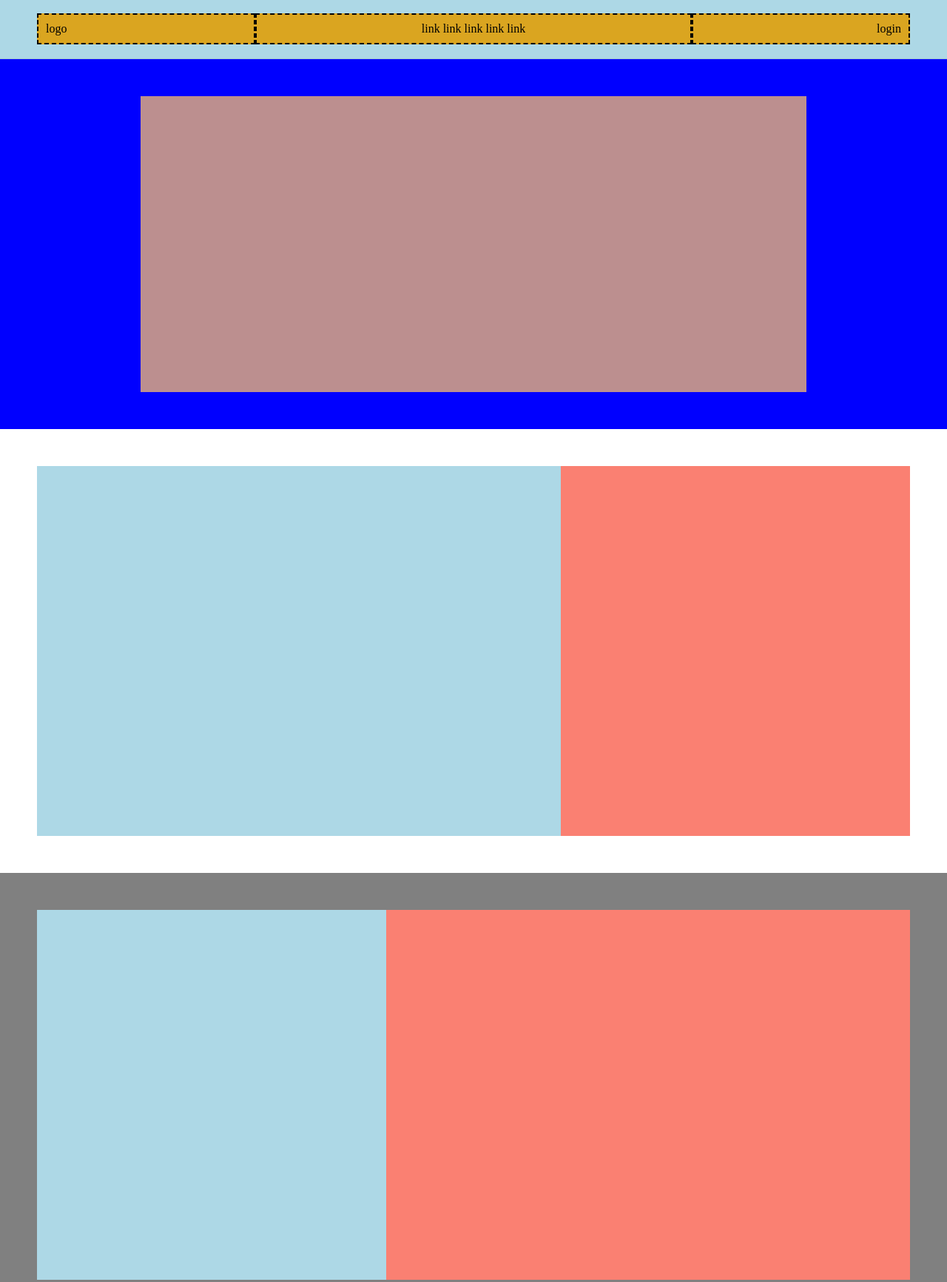
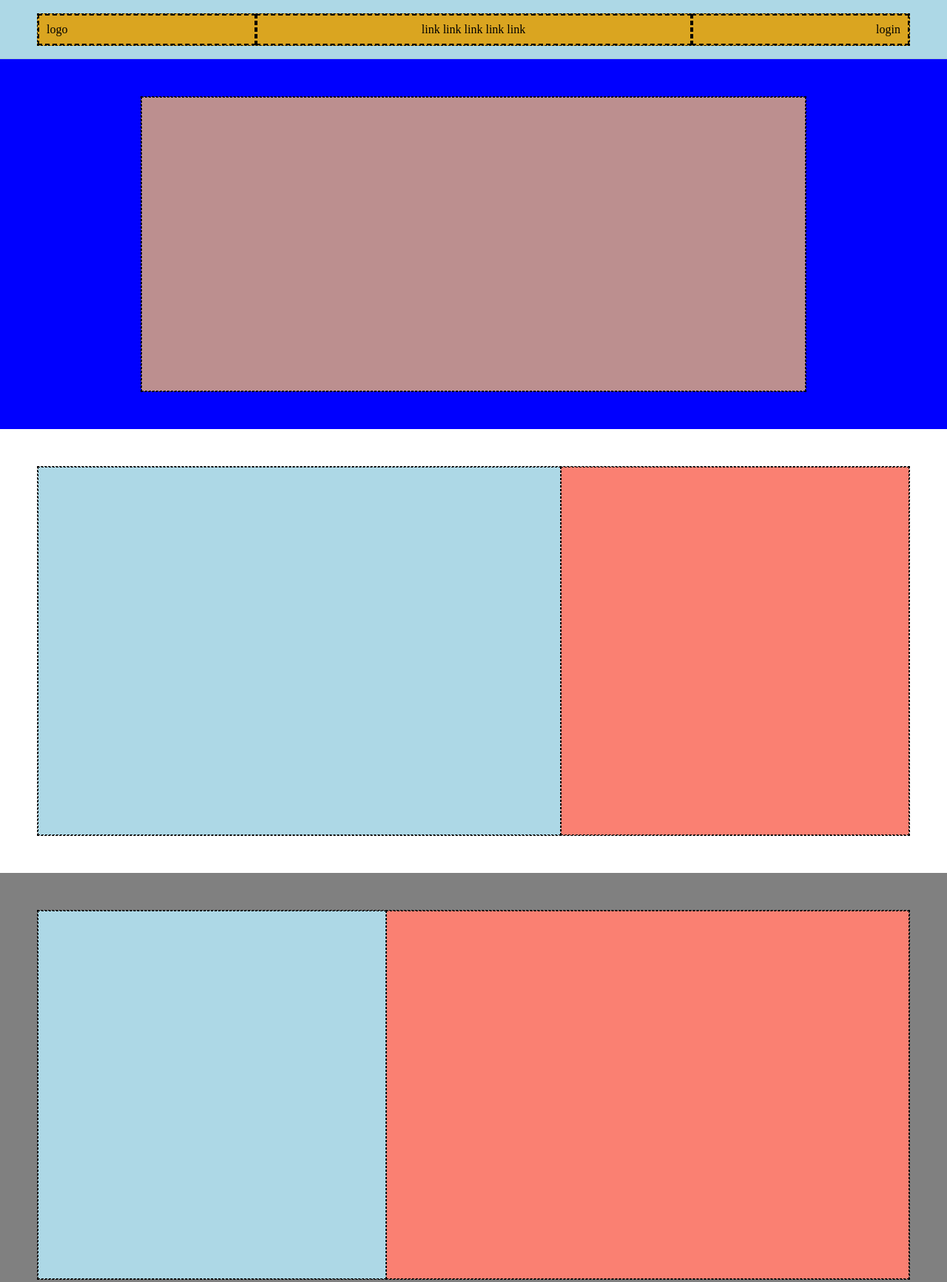
Before and after one commit to anto-iorfida/htmlcss-struttura-discord, a plain HTML site: page index.html in a window 1280 px wide. Shown: the top 1733 px of the page at 74% size. Drawn offline with Linux system fonts and the light colour scheme.

Commit message:
FEAT :add comment and hach

```diff
--- a/index.html
+++ b/index.html
@@ -7,7 +7,7 @@
     <title>Document</title>
 </head>
 <body>
-
+    <!-- HEADER WITH THREE BOX : LEFT , CENTER , RIGHT -->
     <header>
         <div class="conteiner">
             <div class="box-header box-left">logo</div>
@@ -15,34 +15,44 @@
             <div class="box-header box-right">login</div>
         </div>
     </header>
+    <!-- /HEADER WITH THREE BOX : LEFT , CENTER , RIGHT -->
 
-    <main></main>
+    <!-- MAIN WITH 6 SECTION  -->
+    <main>
+        <!-- -----------------------------------------1--- -->
         <section class="section-1">
+            <div class="contenitor-section">
                 <div class="element-1"></div>
+            </div>
         </section>
+        <!-- ------------------------------------------2-- -->
         <section class="section-2">
             <div class="contenitor-section">
                 <div class="element-1"></div>
                 <div class="element-2"></div>
             </div>
         </section>
+        <!-- ------------------------------------------3-- -->
         <section class="section-3">
             <div class="contenitor-section">
                 <div class="element-1"></div>
                 <div class="element-2"></div>
         </div>
         </section>
+        <!-- ------------------------------------------4-- -->
         <section class="section-4">
             <div class="contenitor-section">
                 <div class="element-1"></div>
                 <div class="element-2"></div>
         </div>
         </section>
+        <!-- ------------------------------------------5-- -->
         <section class="section-5">
             <div class="contenitor-section">
                 <div class="element-1"></div>
         </div>
         </section>
+        <!-- ------------------------------------------6-- -->
         <section class="section-6">
             <div class="contenitor-section">
                 <div class="element-1"></div>
@@ -52,13 +62,18 @@
                 <div class="element-5"></div>
         </div>
         </section>
+        <!-- -------------------------------------------- -->
+    </main>
+    <!--/ MAIN WITH 6 SECTION  -->
 
+    <!-- FOOTER WITH CONTENT -->
     <footer>
         <div class="contenitor-footer">
             <div class="box-footer-left">logo</div>
             <div class="box-footer-right">bottone</div>
         </div>
     </footer>
+    <!-- FOOTER WITH CONTENT -->
 
 </body>
 </html>
--- a/style.css
+++ b/style.css
@@ -5,8 +5,16 @@
     margin: 0;
     padding: 0;
     box-sizing: border-box;
+    border: 1px solid black;
+    border-style: dashed;
 }
 
+:not(div){
+border-style: none;
+}
+/*-------------------
+    HEADER
+-------------------*/
 header{
      padding: 18px 0;
      height: 80px;
@@ -37,11 +45,11 @@ header{
     width: 25%;
     text-align: end;
 }
+/*-------------------
+    MAIN
+-------------------*/
 
-
-
-
-
+/* ----SIZE , PADDING AND BACKGROUND-COLORE SECTION ---- */
 
 .section-1{
     height: 500px;
@@ -74,82 +82,82 @@ header{
     padding-top: 10px;
     padding-bottom: 40px;
 }
+/* ----SPECIFIC RULES ---- */
 .contenitor-section{
     max-width: 1180px;
     height: 100%;
     margin: 0 auto;
     display: flex;
 }
+.contenitor-section div {
+    height: 100%;
+}
+/* ----ELEMENT IN SECTION ---- */
+/* ----SECTION 1 ----------------------------------- */
+.section-1 .contenitor-section{
+    max-width: 900px;
+}
 .section-1 .element-1{
-    height: 100%;
-    max-width: 900px;
+    width: 900px;
     background-color: rosybrown;
-    margin: 0 auto;
 }
+/* ----SECTION 2 ----------------------------------- */
 .section-2 .element-1{
     width: 60%;
-    height: 100%;
     background-color: lightblue;
 
 }
 .section-2 .element-2{
     width: 40%;
-    height: 100%;
     background-color: salmon;
 }
+/* ----SECTION 3 ----------------------------------- */
 .section-3 .element-1{
     width: 40%;
-    height: 100%;
     background-color: lightblue;
-
 }
 .section-3 .element-2{
     width: 60%;
-    height: 100%;
     background-color: salmon;
 }
+/* ----SECTION 4 --------------------------------- */
 .section-4 .element-1{
     width: 60%;
-    height: 100%;
     background-color: lightblue;
-
 }
 .section-4 .element-2{
     width: 40%;
-    height: 100%;
     background-color: salmon;
 }
-
+/* ----SECTION 5 --------------------------------- */
 .section-5 .element-1{
     width: 100%;
-    height: 100%;
     background-color: green;
 }
+/* ----SECTION 6 -------------------------------- */
 .section-6 .element-1{
     width: 360px;
-    height: 100%;
     background-color: salmon
 }
 .section-6 .element-2{
     width: calc((100% - 360px) / 4);
-    height: 100%;
     background-color: lightblue;
 }
 .section-6 .element-3{
     width: calc((100% - 360px) / 4);
-    height: 100%;
     background-color: lightblue;
 }
 .section-6 .element-4{
     width: calc((100% - 360px) / 4);
-    height: 100%;
     background-color: lightblue;
 }
 .section-6 .element-5{
     width: calc((100% - 360px) / 4);
-    height: 100%;
     background-color: lightblue;
 }
+/*-------------------
+    FOOTER
+-------------------*/
 footer{
     padding-top: 30px;
     height: 110px;
@@ -168,11 +176,8 @@ footer{
     width: 50px;
     height: 30px;
     background-color: orange;
-
-
 }
 .box-footer-right{
-
     width: 50px;
     height: 30px;
     background-color: orange;
```
Lines whose indentation alone changed are shown as unchanged.
